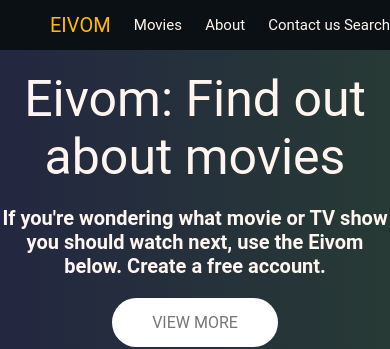
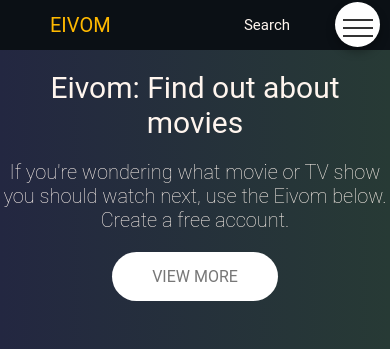
Before and after one commit to tosmak16/Eivom, an Angular app: page / in a window 390 px wide. Shown: the top 349 px of the page. Built offline with nearby package versions, Linux system fonts and the light colour scheme; no server answers.

Commit message:
make navbar responsive

```diff
--- a/src/app/app.component.css
+++ b/src/app/app.component.css
@@ -129,3 +129,156 @@ footer {
     text-align: center;
   }
 }
+
+.navigation__button,
+.navigation__background,
+.navigation__nav {
+  display: none;
+}
+
+.navigation__checkbox {
+  display: none;
+}
+
+@media screen and (max-width: 600px) {
+  .navbar {
+    background-color: #0B1015;
+    font-size: 1.5rem;
+    display: grid;
+    align-items: center;
+    grid-template-columns: minmax(auto, 30rem) auto;
+  }
+  .navbar__browse-movie,
+  .navbar__contact,
+  .navbar__about {
+    display: none;
+  }
+  .navbar__search-movie {
+    margin-right: 10rem;
+  }
+  .navigation__button,
+  .navigation__background,
+  .navigation__nav {
+    display: block;
+  }
+  .navigation__button {
+    height: 4.5rem;
+    width: 4.5rem;
+    border-radius: 50%;
+    background-color: #fff;
+    position: fixed;
+    top: 0.2rem;
+    right: 1rem;
+    z-index: 2000;
+    cursor: pointer;
+    box-shadow: 0 0.5rem 1rem rgba(0, 0, 0, 0.3);
+    text-align: center;
+    transition: all .2s;
+  }
+  .navigation__background {
+    height: 3rem;
+    width: 3rem;
+    border-radius: 50%;
+    background-image: radial-gradient( #232741, #273A35);
+    position: fixed;
+    top: 0.7rem;
+    right: 1rem;
+    z-index: 1000;
+    transition: all 0.8s cubic-bezier(0.86, 0, 0.07, 1);
+  }
+  .navigation__nav {
+    height: 100vh;
+    position: fixed;
+    z-index: 1500;
+    top: 0;
+    left: 0;
+    opacity: 0;
+    width: 0;
+    transition: all 0.8s cubic-bezier(0.68, -0.55, 0.265, 1.55);
+  }
+  .navigation__list {
+    list-style: none;
+    position: absolute;
+    top: 50%;
+    left: 50%;
+    transform: translate(-50%, -50%);
+    text-align: center;
+  }
+  .navigation__item {
+    margin: 1rem;
+    text-transform: uppercase;
+  }
+  .navigation__link:link,
+  .navigation__link:visited {
+    display: inline-block;
+    font-size: 2rem;
+    font-weight: 300;
+    text-decoration: none;
+    padding: 1rem 1rem;
+    color: #fff;
+    background-image: linear-gradient(120deg, transparent 0%, transparent 50%, #fff 50%);
+    background-size: 220%;
+    transition: all .3s;
+  }
+  .navigation__link:link span,
+  .navigation__link:visited span {
+    display: inline-block;
+    margin-right: 1rem;
+  }
+  .navigation__link:hover,
+  .navigation__link:active {
+    color: #55c57a;
+    background-position: 100%;
+    transform: translateX(1rem);
+  }
+  .navigation__checkbox:checked~.navigation__background {
+    transform: scale(80);
+  }
+  .navigation__checkbox:checked~.navigation__nav {
+    opacity: 1;
+    width: 100%;
+  }
+  .navigation__button-icon {
+    position: relative;
+    margin-top: 2.5rem;
+    transition: all .2s;
+  }
+  .navigation__button-icon,
+  .navigation__button-icon::after,
+  .navigation__button-icon::before {
+    background-color: #333;
+    height: .2rem;
+    width: 3rem;
+    display: inline-block;
+  }
+  .navigation__button-icon::after,
+  .navigation__button-icon::before {
+    content: '';
+    position: absolute;
+    left: 0;
+    transition: all .2s;
+  }
+  .navigation__button-icon::after {
+    top: .8rem;
+  }
+  .navigation__button-icon::before {
+    top: -.8rem;
+  }
+  .navigation__button:hover .navigation__button-icon::before {
+    top: -1rem;
+  }
+  .navigation__button:hover .navigation__button-icon::after {
+    top: 1rem;
+  }
+  .navigation__checkbox:checked+.navigation__button .navigation__button-icon {
+    background-color: transparent;
+  }
+  .navigation__checkbox:checked+.navigation__button .navigation__button-icon::before {
+    top: 0;
+    transform: rotate(135deg);
+  }
+  .navigation__checkbox:checked+.navigation__button .navigation__button-icon::after {
+    top: 0;
+    transform: rotate(-135deg);
+  }
+}
--- a/src/app/app.component.html
+++ b/src/app/app.component.html
@@ -10,6 +10,42 @@
     </div>
     <div class="navber__right">
       <div class="navbar__search-movie"> Search </div>
+
+      <div class="navigation">
+        <input type="checkbox" name="navigation_input" id="nav-toggle" class="navigation__checkbox">
+        <label for="nav-toggle" class="navigation__button">
+          <span class="navigation__button-icon">&nbsp;</span>
+        </label>
+
+        <div class="navigation__background">
+          &nbsp;
+        </div>
+
+        <div class="navigation__nav">
+
+          <ul class="navigation__list">
+            <li class="navigation__item">
+              <a href="/movies" class="navigation__link">
+                Movies
+              </a>
+            </li>
+            <li class="navigation__item">
+
+              <a href="/home" class="navigation__link">
+
+                About </a>
+            </li>
+            <li class="navigation__item">
+
+              <a href="/home" class="navigation__link">
+                Contact us
+              </a>
+            </li>
+          </ul>
+
+        </div>
+
+      </div>
     </div>
   </section>
   <router-outlet></router-outlet>
--- a/src/app/home/home.component.css
+++ b/src/app/home/home.component.css
@@ -47,3 +47,14 @@
   margin: 5rem 4rem;
   grid-gap: 1rem;
 }
+
+@media screen and (max-width: 600px) {
+  .header__title {
+    font-size: 3rem;
+    font-weight: 400;
+  }
+  .header__content-text {
+    font-size: 2rem;
+    font-weight: 100;
+  }
+}
```
